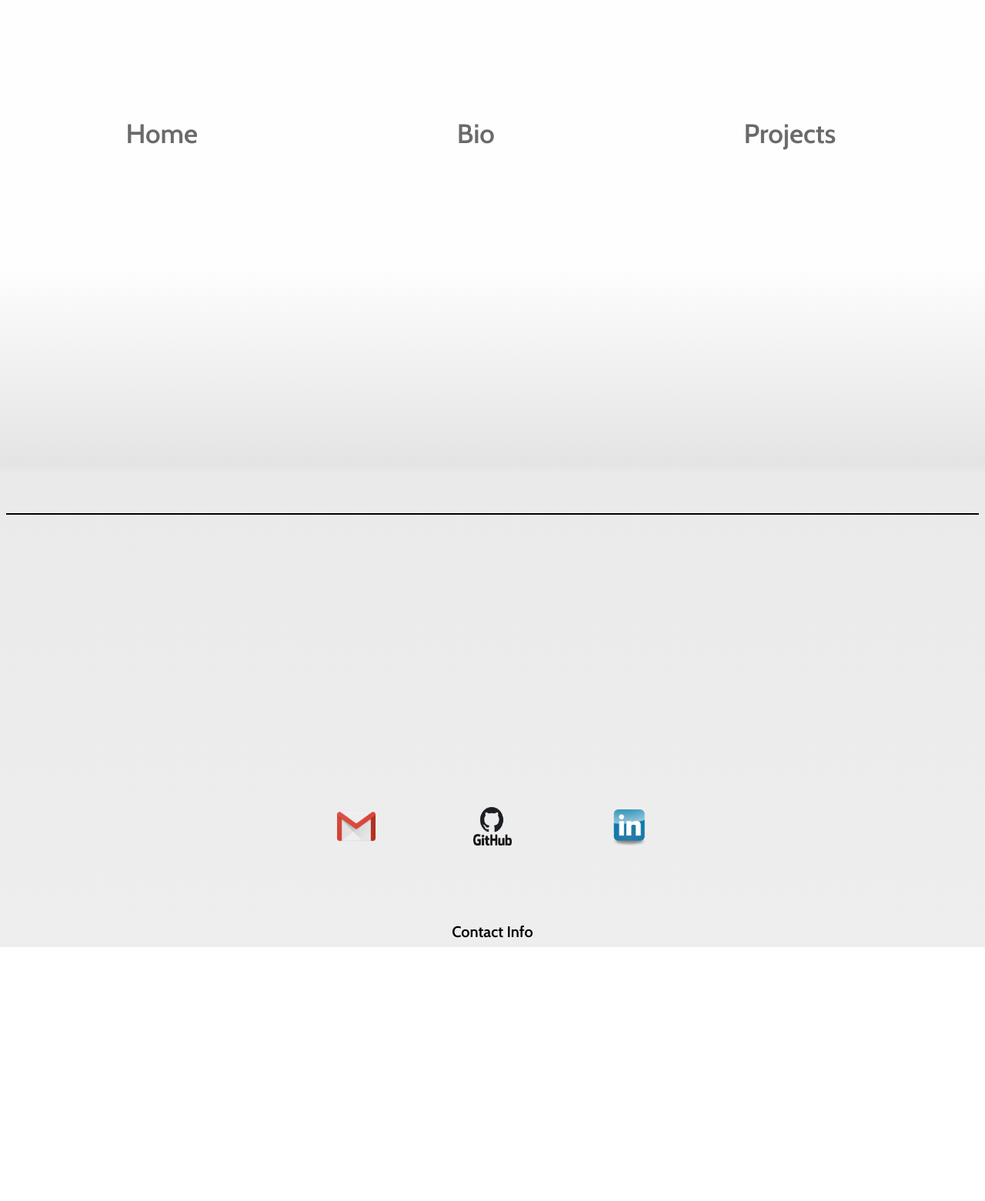
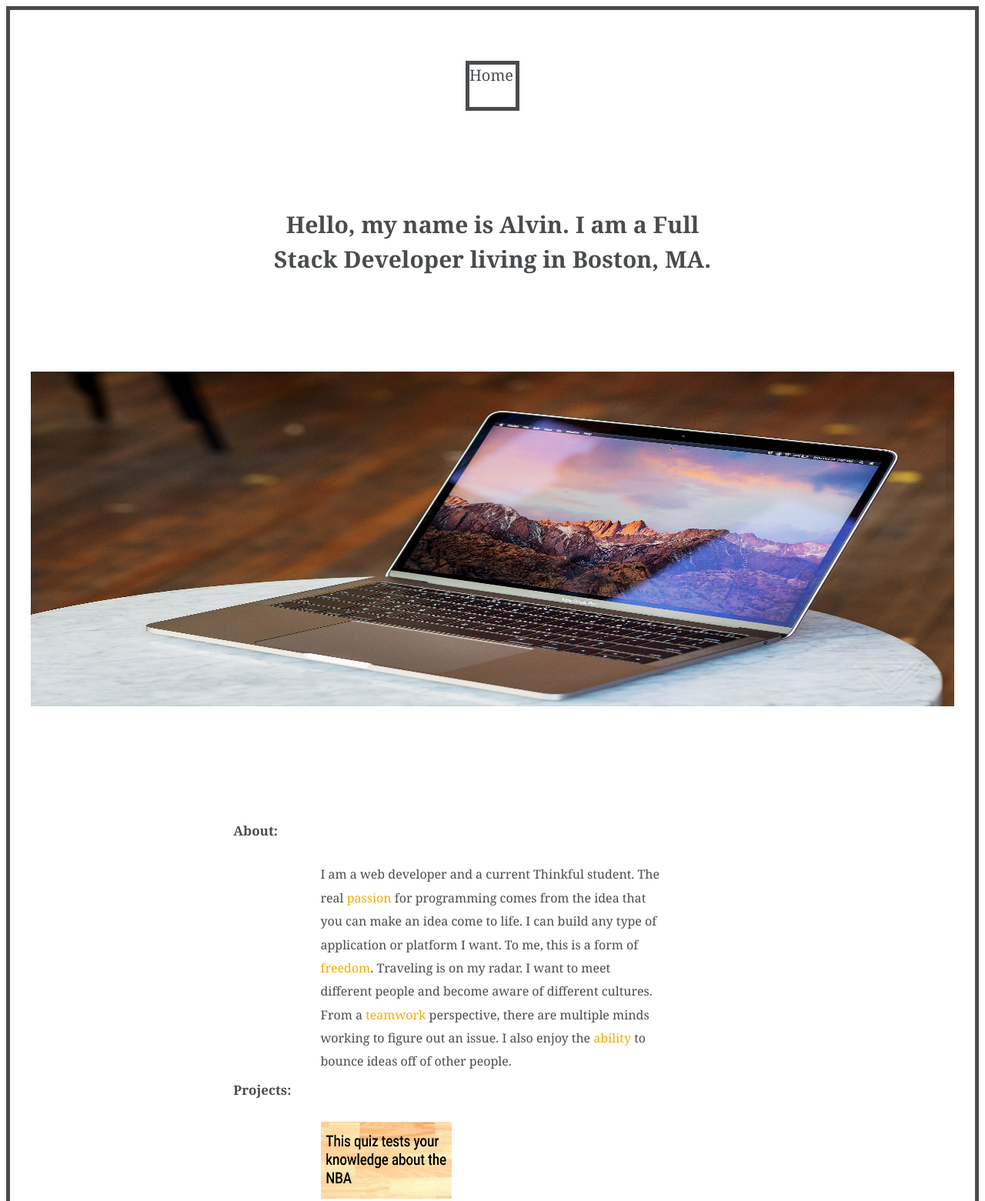
Before and after one commit to alvin-pl/portfolio, a plain HTML site: page index.html in a window 1280 px wide. Shown: the top 1561 px of the page at 77% size. Before the commit the page ends 1231 px from the top, so only its background shows below. Drawn offline with nearby package versions, Linux system fonts and the light colour scheme; files whose address does not match are found by name.

Commit message:
revised portfolio

```diff
--- a/index.html
+++ b/index.html
@@ -6,43 +6,52 @@
     <meta name="viewport" content="width=device-width, initial-scale=1.0">
     <meta http-equiv="X-UA-Compatible" content="ie=edge">
     <link href="style.css" rel="stylesheet" type="text/css" />
-    <title>Document</title>
+    <link href='http://fonts.googleapis.com/css?family=Lato:400,700' rel='stylesheet' type='text/css'>
+    <title>Alvin's Portfolio</title>
 </head>
 
 <body>
-    <header class="portfolio">
-        <h1></h1>
-    </header>
-    <div class="home">
-        <button id="buttonH">Home</button>
-        <p class="homeP">Even though I haven't done much of it,
-            traveling is something I want to do.I want to go to every
-            single continent and as many countries as I can. Meet different
-            people and become aware of different cultures</p>
+    <header id="home">Home</header>
+
+    <h1>Hello, my name is Alvin. I am a Full Stack Developer living in
+        Boston, MA.</h1>
+
+<img id="mac" src="image/macbook.jpg">
+
+    <h2>About:</h2>
+    <div class="about">
+        <p>I am a web developer and a current Thinkful student.
+            The real <span>passion</span> for programming comes from the idea that you
+            can make an idea come to life. I can build any type of application or
+            platform I want. To me, this is a form of <span>freedom</span>.
+
+                Traveling is on my radar. I want to meet different
+                people and become aware of different cultures. From a <span>teamwork</span> perspective,
+                there are multiple minds working to figure out an issue. I also
+                enjoy the <span>ability</span> to bounce ideas off of other people. &nbsp;</p>
     </div>
 
-    <div class="bio">
-        <button id="buttonB">Bio</button>
-        <p class="bioP">I am a web developer and a current Thinkful student.
-            The real passion for programming comes from the idea that I can You
-            can make an idea come to life. I can build any type of application or
-            platform I want. To me, this is a form of freedom.</p>
-    </div>
-
+    <h2>Projects:</h2>
     <div class="projects">
-        <button id="buttonP">Projects</button>
-        <p class="projectsP"> <a href="https://alvin-pl.github.io/NBA-quiz/"><img id="nbaPic" src="image/nba-pic.png" alt="My NBA Quiz link"></a>HTML, CSS, Javascript, JQuery</p>
+        <p class="projectsP"> <a href="https://alvin-pl.github.io/NBA-quiz/" target="_blank"><img id="nbaPic" src="image/nba-pic.png" alt="My NBA Quiz link"></a></p>
     </div>
 
     <hr class="line">
 
-    <div id="linkContain">
-        <a href="mailto: alvinpl21@gmail.com"><img src="image/gmail.png" alt="Gmail link"></a>
-        <a href="https://github.com/alvin-pl"><img src="image/github.png" alt="Github link"></a>
-        <a href="https://www.linkedin.com/in/alvin-pierre-louis-6b681185/"><img src="image/linkedin.png" alt="Linkedin link"></a>
-    </div>
+    <h3>Services:</h3>
+    <p>Web Development is building out the visual components of a website.
+    Using HTML, CSS , Javascript, and JQuery. I build fast, interactive websites.</p>
 
-    <footer class="contact-info">Contact Info</footer>
+
+    <hr class="line">
+
+    <div class="contact-info">Contact Info</div>
+
+    <footer id="linkContain">
+        <a href="mailto: alvinpl21@gmail.com" target="_blank"><img src="image/gmail.png" class="pic" alt="Gmail link"></a>
+        <a href="https://github.com/alvin-pl" target="_blank"><img src="image/github.png" class="pic" alt="Github link"></a>
+        <a href="https://www.linkedin.com/in/alvin-pierre-louis-6b681185/" target="_blank"><img src="image/linkedin.png" class="pic" alt="Linkedin link"></a>
+    </footer>
 
     <script src="https://ajax.googleapis.com/ajax/libs/jquery/3.3.1/jquery.min.js"></script>
     <script src="index.js"></script>
--- a/index.js
+++ b/index.js
@@ -1,28 +1,28 @@
 
-function pressHome(){
-    $('#buttonH').click(function(e){
-        $('.homeP').toggle('slow');
-        $('#buttonB').toggle();
-    })
-}
+// function pressHome(){
+//     $('#buttonH').click(function(e){
+//         $('.homeP').toggle('slow');
+//         $('#buttonB').toggle();
+//     })
+// }
 
-function pressBio(){
-    $('#buttonB').click(function(e) {
-        $('.bioP').toggle('slow');
-        $('#buttonP').toggle();
-    })
-}
+// function pressBio(){
+//     $('#buttonB').click(function(e) {
+//         $('.bioP').toggle('slow');
+//         $('#buttonP').toggle();
+//     })
+// }
 
-function pressProjects() {
-    $('#buttonP').click(function (e) {
-        $('.projectsP').toggle('slow');
-    })
-}
+// function pressProjects() {
+//     $('#buttonP').click(function (e) {
+//         $('.projectsP').toggle('slow');
+//     })
+// }
 
 
-function portLoaded(){
-    pressHome();
-    pressBio();
-    pressProjects();
-}
-$(portLoaded);
+// function portLoaded(){
+//     pressHome();
+//     pressBio();
+//     pressProjects();
+// }
+// $(portLoaded);
--- a/style.css
+++ b/style.css
@@ -1,72 +1,74 @@
 
-@font-face { font-family: candara;
-    src: url('/Users/alvinpl/Desktop/portfolio/candara/Cabin-SemiBold.ttf');
-}
+/* MOBILE */
 *{
-    font-family: candara;
+    font-family: libre baskerville,Georgia,serif;
+    color: #494C4E;
 }
 
 body{
-    /* Permalink - use to edit and share this gradient: https://colorzilla.com/gradient-editor/#fefefe+28,e4e4e4+49,eaeaea+50,eeeeee+100 */
-background: rgb(254,254,254); /* Old browsers */
-background: -moz-linear-gradient(top,  rgba(254,254,254,1) 28%, rgba(228,228,228,1) 49%, rgba(234,234,234,1) 50%, rgba(238,238,238,1) 100%); /* FF3.6-15 */
-background: -webkit-linear-gradient(top,  rgba(254,254,254,1) 28%,rgba(228,228,228,1) 49%,rgba(234,234,234,1) 50%,rgba(238,238,238,1) 100%); /* Chrome10-25,Safari5.1-6 */
-background: linear-gradient(to bottom,  rgba(254,254,254,1) 28%,rgba(228,228,228,1) 49%,rgba(234,234,234,1) 50%,rgba(238,238,238,1) 100%); /* W3C, IE10+, FF16+, Chrome26+, Opera12+, Safari7+ */
-filter: progid:DXImageTransform.Microsoft.gradient( startColorstr='#fefefe', endColorstr='#eeeeee',GradientType=0 ); /* IE6-9 */
-
+  border: 5px solid #494C4E;
+  padding: 3.5px;
 }
 
 
 header{
-    margin-top: 25px;
+    display: flex;
+    border: 5px solid #494C4E;
+    width: 60px;
+    height: 55px;
     text-align: center;
+    font-size: 20px;
+    margin-top: 5%;
+    margin-bottom: 50%;
+    margin-right: auto;
+    margin-left: auto;
+}
+
+
+img{
+    margin-bottom: 15%;
+    height: 50px;
+    width: 50px;
+}
+
+#linkContain{
+    display: inline-block;
 }
 
 div{
-position: static;
+    width: 100%;
 }
 
-.portfolio{
-    margin-top: 0px;
-}
-
- .home, .bio, .projects{
-    position: static;
-    font-size: 20px;
-    font-weight: bold;
-    height: 150px;
-    margin-top: 10px;
-    flex-direction: column;
-    justify-content: flex-start;
-    align-content: space-between;
+.about, .projects{
+    font-size: 16px;
+    display: flex;
+    /* margin-top: 5%; */
+    width: 100%;
 }
 
 .line{
     display: block;
     height: 1px;
     border: 0;
-    border-top: 2px solid rgb(0, 0, 0);
+    border-top: 1px solid #494C4E;
     margin: 1em 0;
     padding: 0;
-    margin-top: 30%;
-    margin-bottom: 30%;
+    margin-top: 20%;
+    margin-bottom: 20%;
 }
 
-footer{
+.contact-info{
     font-size: 20px;
     position: relative;
     width: 100%;
     text-align: center;
-}
-
-h1{
-    background-color:rgb(158, 158, 158);
+    margin-bottom: 25px;
 }
 
 p{
-    display: none;
-    line-height: 1.5;
-    text-align: center;
+    line-height: 1.9;
+    text-align: left;
+    margin-bottom: 15%;
 }
 
 
@@ -74,52 +76,82 @@ ul{
     background-color:rgb(158, 158, 158);
 }
 
-button{
+#nbaPic{
     display: flex;
-    margin-right: auto;
-    margin-left: auto;
-    border: none;
-    background-color: inherit;
-    padding: 14px 28px;
-    font-size: 35px;
-    cursor: pointer;
-}
-
-
-img{
-    display: flex;
-    margin-right: auto;
-    margin-left: auto;
-    margin-bottom: 15px;
-    height: 50px;
-    width: 50px;
-}
-
-.bioP, .homeP{
-    color: rgb(43, 43, 43);
-}
-
-#buttonH, #buttonB, #buttonP{
-    color: rgb(107, 106, 106);
-}
-
-#nbaPic{
     width: 170px;
     height: 100px;
 }
 
+#mac{
+      display: flex;
+      width: 265px;
+      height: 90px;
+      margin-right: auto;
+      margin-left: auto;
+}
+
+h2, h3, h4{
+    text-align: left;
+    margin-top: 1px;
+}
+
+h1{
+    font-size: 30px;
+    line-height: 1.5em;
+    margin-bottom: 20%;
+    text-align: center;
+}
+
+h2{
+    font-size: 17px;
+}
+
+h3{
+font-size: 15px;
+color: #F6AC00;
+}
+
+span{
+    color: #F6AC00;
+}
+
+
+.pic{
+    display: inline-block;
+    /* display: flex; */
+    flex-direction: row;
+    flex-wrap: nowrap;
+    justify-content: center;
+    align-content: center;
+    align-items: center;
+    margin-left: 30px;
+}
+
+
+
+/* DESKTOP */
 @media only screen and (min-width: 600px) {
   div{
-    display: inline-block;
-    width: 32%;
-    height: 150px;
+      display: inline-block;
+      width: 32%;
+      height: 150px;
   }
 
   body{
-      margin-top: 10%;
+      /* margin-top: 10%; */
   }
 
-#linkContain{
+  header{
+      margin-bottom: 10%;
+  }
+
+  h1{
+      margin-bottom: 10%;
+      margin-left: 25%;
+      margin-right: 25%;
+  }
+
+  #linkContain{
     display: flex;
     flex-direction: row;
     flex-wrap: nowrap;
@@ -130,10 +162,35 @@ img{
 
 }
 
- img{
-     display: inline-block;
+ #mac{
      display: flex;
+     margin-left: auto;
+     margin-right: auto;
+     width: 1200px;
+     height: 435px;
+     margin-bottom: 5%;
+}
 
+h2, h3{
+    margin-left: 23%;
+    margin-top: 150px;
+}
+
+div{
+    /* border: 1px solid black; */
+    margin-left: auto;
+    margin-right: auto;
+    margin-bottom: 60px;
+}
+
+p{
+    margin-left: 400px;
+    margin-right: 400px;
+}
+
+.line{
+    margin-top: 1%;
+    margin-bottom: 1%;
 }
 
 }
```
Also changed, not shown: image/macbook.jpg (added).
